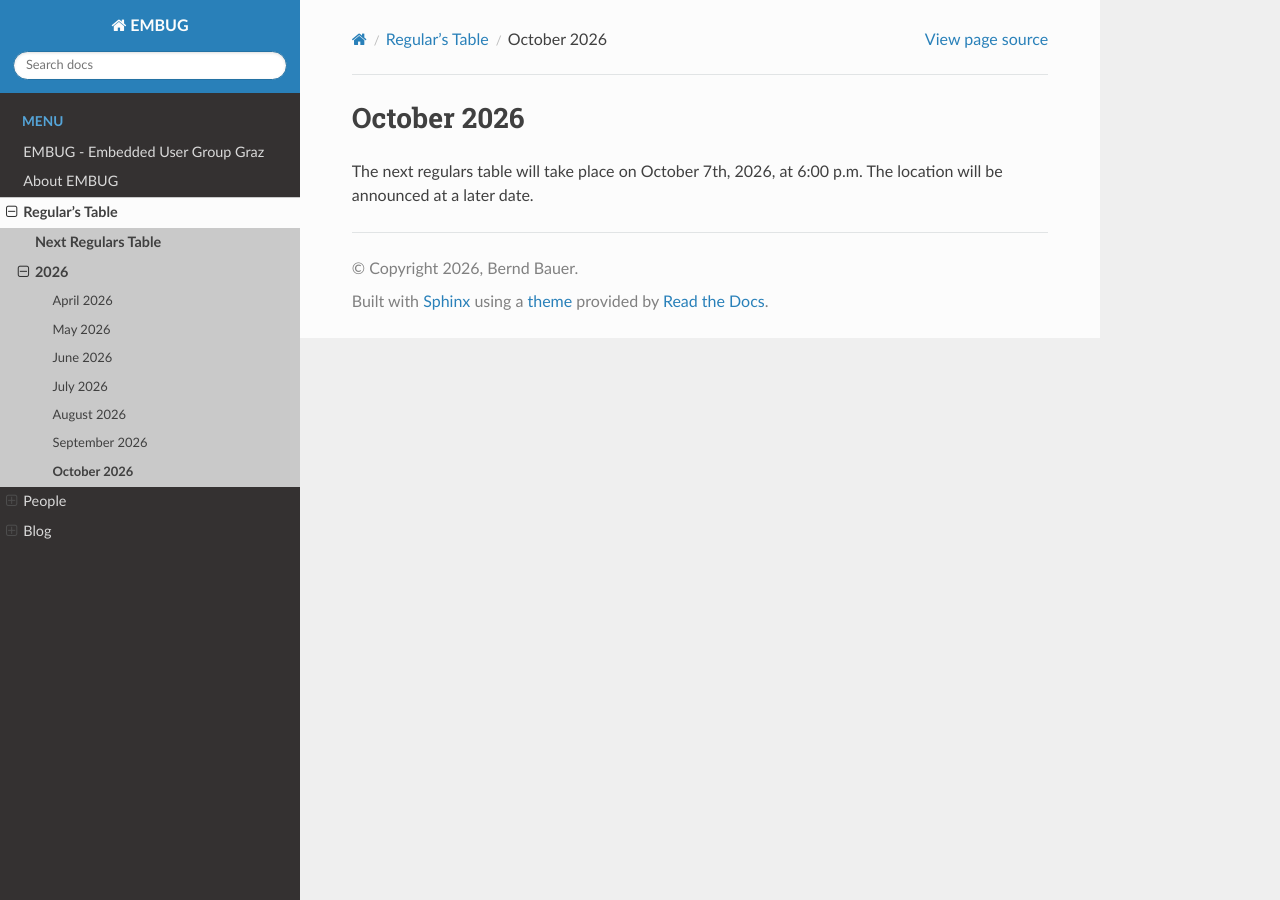
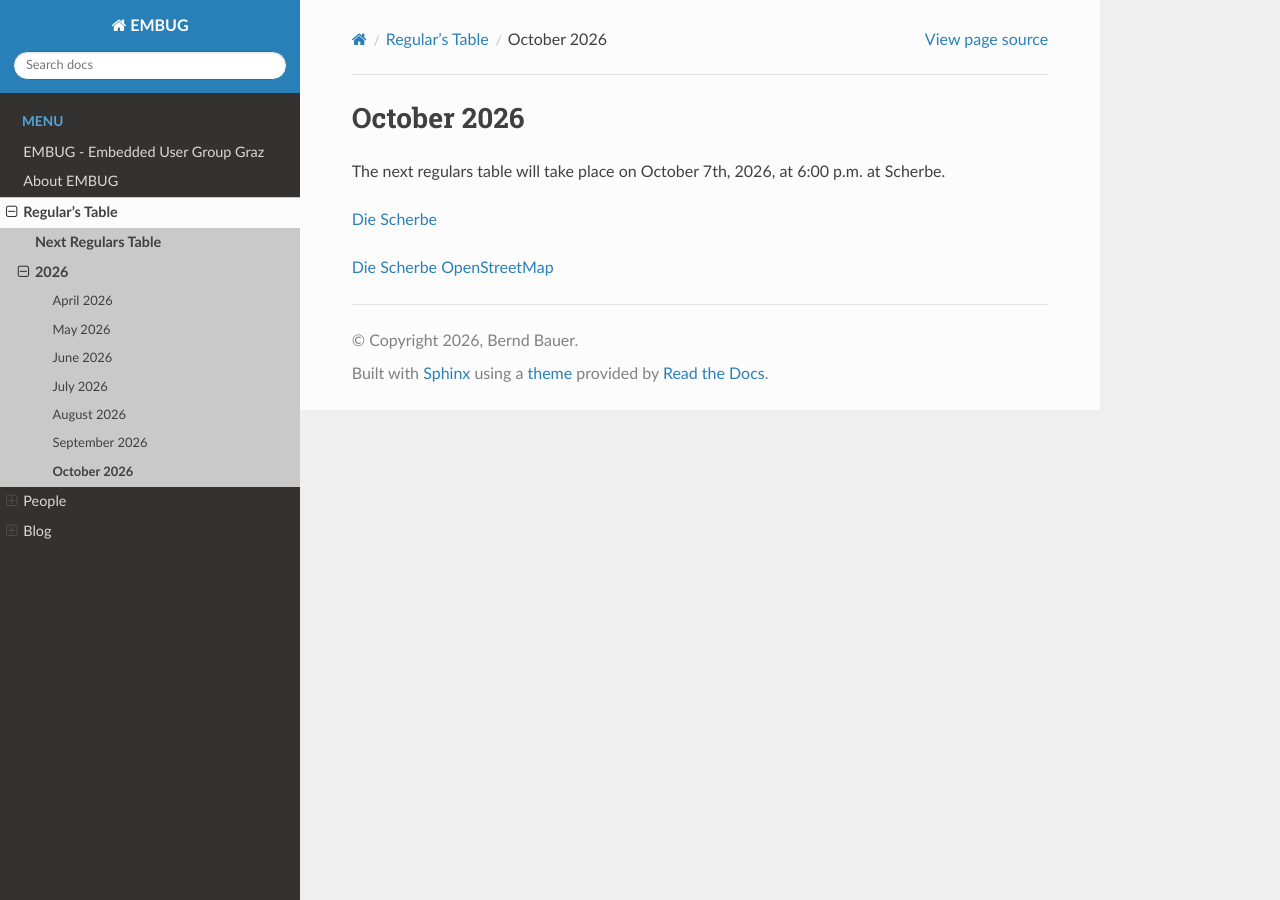
Before and after one commit to embug-org/website, a Sphinx documentation site: the page built from source/regulars_table/2026/10_october.rst, in a window 1280 px wide. Built offline with Sphinx 7.4.7 and the Read the Docs theme 3.1.0, drawn with Linux system fonts in a browser that asks for light colours.

Commit message:
RT Oktober 26: Updated location

```diff
--- a/source/index.rst
+++ b/source/index.rst
@@ -13,8 +13,7 @@ EMBUG - Embedded User Group Graz
    /blog/index
 
 .. important::
-   The next regulars table will take place on October 7th, 2026, at 6:00 p.m.
-   The location will be announced at a later date.
+   The next regulars table will take place on October 7th, 2026, at 6:00 p.m. at Scherbe.
    See :doc:`October 2026 <regulars_table/2026/10_october>`.
 
 .. note::
--- a/source/regulars_table/2026/10_october.rst
+++ b/source/regulars_table/2026/10_october.rst
@@ -1,5 +1,8 @@
 October 2026
 ============
 
-The next regulars table will take place on October 7th, 2026, at 6:00 p.m.
-The location will be announced at a later date.
+The next regulars table will take place on October 7th, 2026, at 6:00 p.m. at Scherbe.
+
+`Die Scherbe <https://www.scherbe.com/>`_
+
+`Die Scherbe OpenStreetMap <https://www.openstreetmap.org/node/317335810>`_
```
